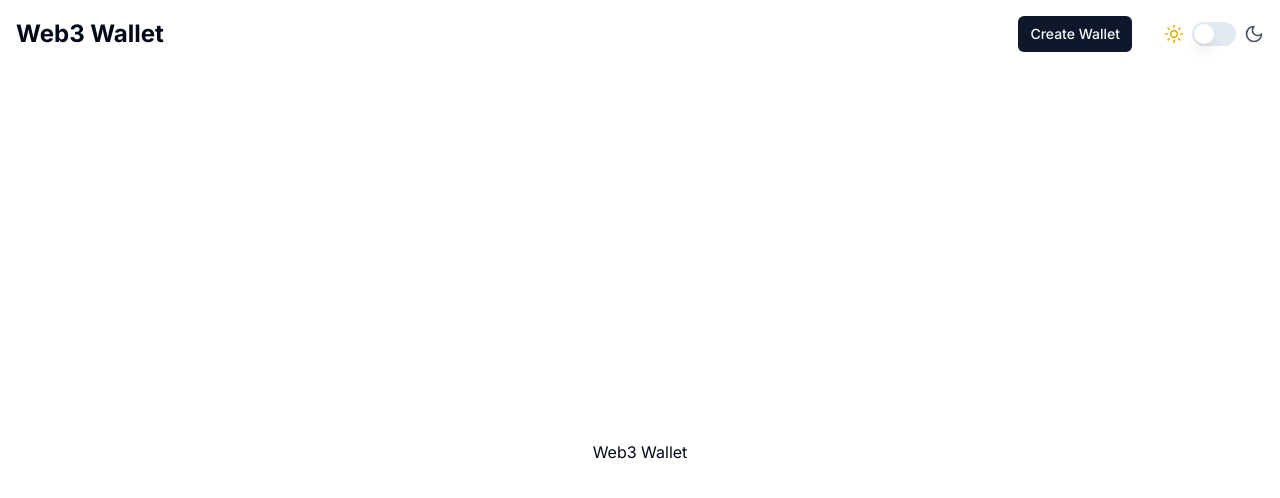
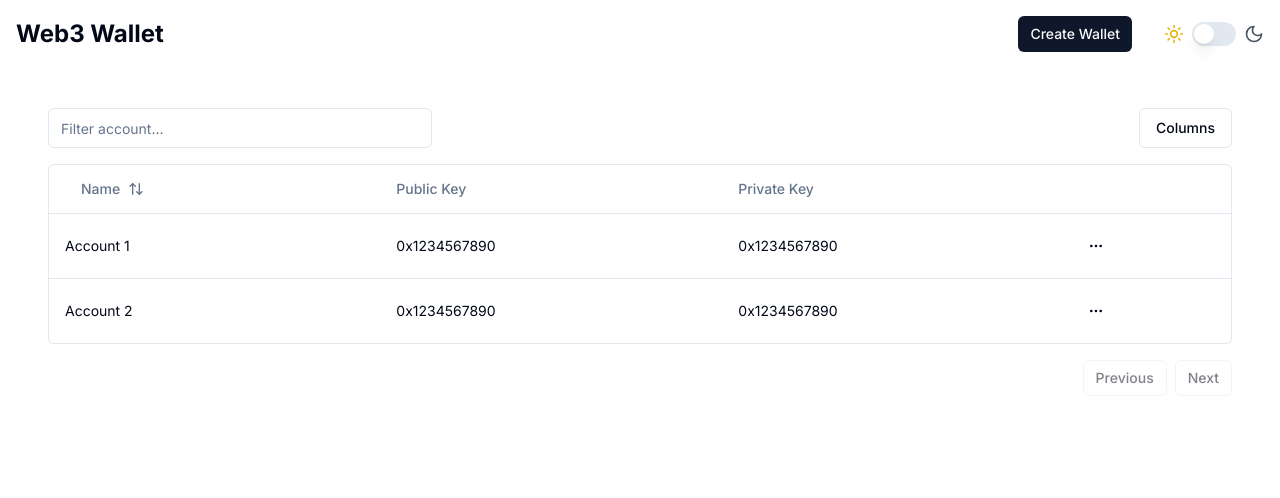
Before and after one commit to badjatya/web3-wallet, a Next.js app: page / in a window 1280 px wide. Shown: the top 498 px of the page. Built offline with nearby package versions, Linux system fonts and the light colour scheme.

Commit message:
feat: Add CryptoTable component for displaying account data

```diff
--- /dev/null
+++ b/src/app/components/columns.tsx
@@ -0,0 +1,83 @@
+"use client";
+
+import { ColumnDef } from "@tanstack/react-table";
+import { MoreHorizontal, ArrowUpDown } from "lucide-react";
+
+import { Button } from "@/components/ui/button";
+import {
+	DropdownMenu,
+	DropdownMenuContent,
+	DropdownMenuItem,
+	DropdownMenuLabel,
+	DropdownMenuSeparator,
+	DropdownMenuTrigger,
+} from "@/components/ui/dropdown-menu";
+
+// This type is used to define the shape of our data.
+// You can use a Zod schema here if you want.
+export type Account = {
+	accountName: string;
+	publicKey: string;
+	privateKey: string;
+};
+
+export const columns: ColumnDef<Account>[] = [
+	{
+		accessorKey: "accountName",
+		header: ({ column }) => {
+			return (
+				<Button
+					variant='ghost'
+					onClick={() =>
+						column.toggleSorting(column.getIsSorted() === "asc")
+					}>
+					Name
+					<ArrowUpDown className='ml-2 h-4 w-4' />
+				</Button>
+			);
+		},
+	},
+	{
+		accessorKey: "publicKey",
+		header: "Public Key",
+	},
+	{
+		accessorKey: "privateKey",
+		header: "Private Key",
+	},
+	{
+		id: "actions",
+		cell: ({ row }) => {
+			const publicKey = row.original.publicKey;
+			const privateKey = row.original.privateKey;
+
+			return (
+				<DropdownMenu>
+					<DropdownMenuTrigger asChild>
+						<Button variant='ghost' className='h-8 w-8 p-0'>
+							<span className='sr-only'>Open menu</span>
+							<MoreHorizontal className='h-4 w-4' />
+						</Button>
+					</DropdownMenuTrigger>
+					<DropdownMenuContent align='end'>
+						<DropdownMenuLabel>Actions</DropdownMenuLabel>
+						<DropdownMenuItem
+							onClick={() =>
+								navigator.clipboard.writeText(publicKey)
+							}>
+							Copy Public key
+						</DropdownMenuItem>
+						<DropdownMenuItem
+							onClick={() =>
+								navigator.clipboard.writeText(privateKey)
+							}>
+							Copy Private key
+						</DropdownMenuItem>
+						<DropdownMenuSeparator />
+						<DropdownMenuItem>View Balance</DropdownMenuItem>
+					</DropdownMenuContent>
+				</DropdownMenu>
+			);
+		},
+	},
+];
--- /dev/null
+++ b/src/app/components/cryptoTable.tsx
@@ -0,0 +1,28 @@
+import { Account, columns } from "./columns";
+import { DataTable } from "./data-table";
+
+async function getData(): Promise<Account[]> {
+	// Fetch data from your API here.
+	return [
+		{
+			accountName: "Account 1",
+			publicKey: "0x1234567890",
+			privateKey: "0x1234567890",
+		},
+		{
+			accountName: "Account 2",
+			publicKey: "0x1234567890",
+			privateKey: "0x1234567890",
+		},
+	];
+}
+
+export default async function CryptoTable() {
+	const data = await getData();
+
+	return (
+		<div className='container mx-auto py-10'>
+			<DataTable columns={columns} data={data} />
+		</div>
+	);
+}
--- /dev/null
+++ b/src/app/components/data-table.tsx
@@ -0,0 +1,180 @@
+"use client";
+
+import { useState } from "react";
+
+import {
+	ColumnDef,
+	ColumnFiltersState,
+	flexRender,
+	VisibilityState,
+	SortingState,
+	getCoreRowModel,
+	useReactTable,
+	getPaginationRowModel,
+	getSortedRowModel,
+	getFilteredRowModel,
+} from "@tanstack/react-table";
+
+import {
+	Table,
+	TableBody,
+	TableCell,
+	TableHead,
+	TableHeader,
+	TableRow,
+} from "@/components/ui/table";
+
+import { Button } from "@/components/ui/button";
+import { Input } from "@/components/ui/input";
+import {
+	DropdownMenu,
+	DropdownMenuCheckboxItem,
+	DropdownMenuContent,
+	DropdownMenuTrigger,
+} from "@/components/ui/dropdown-menu";
+
+interface DataTableProps<TData, TValue> {
+	columns: ColumnDef<TData, TValue>[];
+	data: TData[];
+}
+
+export function DataTable<TData, TValue>({
+	columns,
+	data,
+}: DataTableProps<TData, TValue>) {
+	const [sorting, setSorting] = useState<SortingState>([]);
+	const [columnFilters, setColumnFilters] = useState<ColumnFiltersState>([]);
+	const [columnVisibility, setColumnVisibility] = useState<VisibilityState>(
+		{}
+	);
+
+	const table = useReactTable({
+		data,
+		columns,
+		getCoreRowModel: getCoreRowModel(),
+		getPaginationRowModel: getPaginationRowModel(),
+		onSortingChange: setSorting,
+		getSortedRowModel: getSortedRowModel(),
+		onColumnFiltersChange: setColumnFilters,
+		getFilteredRowModel: getFilteredRowModel(),
+		onColumnVisibilityChange: setColumnVisibility,
+		state: {
+			sorting,
+			columnFilters,
+			columnVisibility,
+		},
+	});
+
+	return (
+		<div>
+			<div className='flex items-center py-4'>
+				<Input
+					placeholder='Filter account...'
+					value={
+						(table
+							.getColumn("accountName")
+							?.getFilterValue() as string) ?? ""
+					}
+					onChange={(event) =>
+						table
+							.getColumn("accountName")
+							?.setFilterValue(event.target.value)
+					}
+					className='max-w-sm'
+				/>
+				<DropdownMenu>
+					<DropdownMenuTrigger asChild>
+						<Button variant='outline' className='ml-auto'>
+							Columns
+						</Button>
+					</DropdownMenuTrigger>
+					<DropdownMenuContent align='end'>
+						{table
+							.getAllColumns()
+							.filter((column) => column.getCanHide())
+							.map((column) => {
+								return (
+									<DropdownMenuCheckboxItem
+										key={column.id}
+										className='capitalize'
+										checked={column.getIsVisible()}
+										onCheckedChange={(value) =>
+											column.toggleVisibility(!!value)
+										}>
+										{column.id}
+									</DropdownMenuCheckboxItem>
+								);
+							})}
+					</DropdownMenuContent>
+				</DropdownMenu>
+			</div>
+			<div className='rounded-md border'>
+				<Table>
+					<TableHeader>
+						{table.getHeaderGroups().map((headerGroup) => (
+							<TableRow key={headerGroup.id}>
+								{headerGroup.headers.map((header) => {
+									return (
+										<TableHead key={header.id}>
+											{header.isPlaceholder
+												? null
+												: flexRender(
+														header.column.columnDef
+															.header,
+														header.getContext()
+												  )}
+										</TableHead>
+									);
+								})}
+							</TableRow>
+						))}
+					</TableHeader>
+					<TableBody>
+						{table.getRowModel().rows?.length ? (
+							table.getRowModel().rows.map((row) => (
+								<TableRow
+									key={row.id}
+									data-state={
+										row.getIsSelected() && "selected"
+									}>
+									{row.getVisibleCells().map((cell) => (
+										<TableCell key={cell.id}>
+											{flexRender(
+												cell.column.columnDef.cell,
+												cell.getContext()
+											)}
+										</TableCell>
+									))}
+								</TableRow>
+							))
+						) : (
+							<TableRow>
+								<TableCell
+									colSpan={columns.length}
+									className='h-24 text-center'>
+									No results.
+								</TableCell>
+							</TableRow>
+						)}
+					</TableBody>
+				</Table>
+			</div>
+			<div className='flex items-center justify-end space-x-2 py-4'>
+				<Button
+					variant='outline'
+					size='sm'
+					onClick={() => table.previousPage()}
+					disabled={!table.getCanPreviousPage()}>
+					Previous
+				</Button>
+				<Button
+					variant='outline'
+					size='sm'
+					onClick={() => table.nextPage()}
+					disabled={!table.getCanNextPage()}>
+					Next
+				</Button>
+			</div>
+		</div>
+	);
+}
--- a/src/app/page.tsx
+++ b/src/app/page.tsx
@@ -1,9 +1,9 @@
+import CryptoTable from "./components/cryptoTable";
+
 export default function Home() {
 	return (
-		<div className='min-h-screen flex items-center justify-center'>
-			<div>
-				<h1>Web3 Wallet</h1>
-			</div>
+		<div className='flex items-center justify-center'>
+			<CryptoTable />
 		</div>
 	);
 }
--- /dev/null
+++ b/src/components/ui/input.tsx
@@ -0,0 +1,25 @@
+import * as React from "react"
+
+import { cn } from "@/lib/utils"
+
+export interface InputProps
+  extends React.InputHTMLAttributes<HTMLInputElement> {}
+
+const Input = React.forwardRef<HTMLInputElement, InputProps>(
+  ({ className, type, ...props }, ref) => {
+    return (
+      <input
+        type={type}
+        className={cn(
+          "flex h-10 w-full rounded-md border border-input bg-background px-3 py-2 text-sm ring-offset-background file:border-0 file:bg-transparent file:text-sm file:font-medium placeholder:text-muted-foreground focus-visible:outline-none focus-visible:ring-2 focus-visible:ring-ring focus-visible:ring-offset-2 disabled:cursor-not-allowed disabled:opacity-50",
+          className
+        )}
+        ref={ref}
+        {...props}
+      />
+    )
+  }
+)
+Input.displayName = "Input"
+
+export { Input }
```
